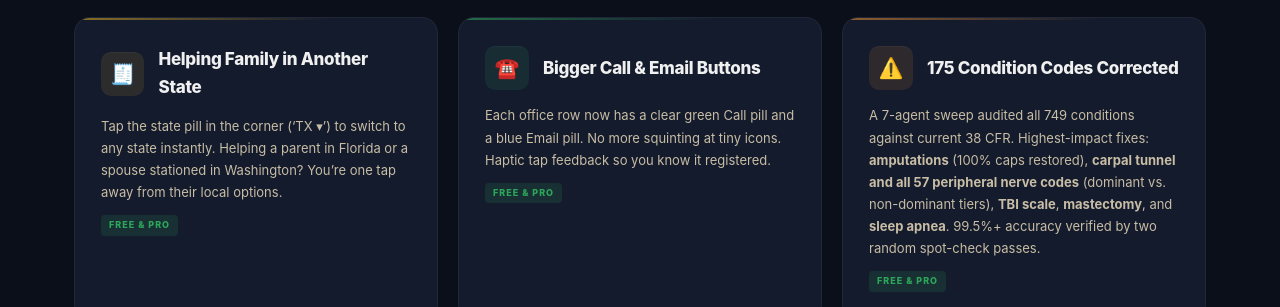
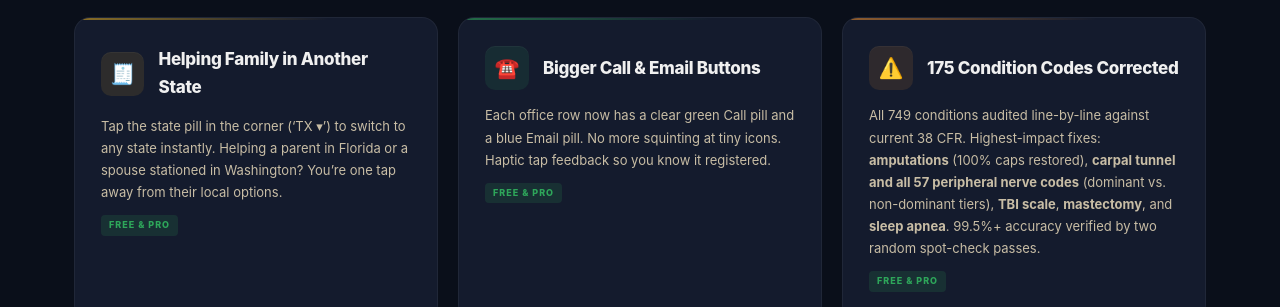
Before and after one commit to askjasonautollc/vareadyapp-site, a plain HTML site: page index.html in a window 1280 px wide. Shown: the part 3133-3440 px from the top of the page. Drawn offline with Linux system fonts and the light colour scheme.

Commit message:
Drop AI methodology language
"7-agent sweep" rewritten to "line-by-line audit" — users care about the
outcome (175 corrected codes, 99.5% accuracy after spot-checks), not how
the work was distributed.

Other "agent" hits scanned and confirmed legitimate: Agent Orange (the
herbicide) and claims agent (the legal profession).

Co-Authored-By: Claude Opus 4.7 (1M context) <noreply@anthropic.com>

```diff
--- a/index.html
+++ b/index.html
@@ -979,7 +979,7 @@
                 <div class="feature-icon fi-orange">&#9888;&#65039;</div>
                 <h3>175 Condition Codes Corrected</h3>
             </div>
-            <p>A 7-agent sweep audited all 749 conditions against current 38 CFR. Highest-impact fixes: <strong>amputations</strong> (100% caps restored), <strong>carpal tunnel and all 57 peripheral nerve codes</strong> (dominant vs. non-dominant tiers), <strong>TBI scale</strong>, <strong>mastectomy</strong>, and <strong>sleep apnea</strong>. 99.5%+ accuracy verified by two random spot-check passes.</p>
+            <p>All 749 conditions audited line-by-line against current 38 CFR. Highest-impact fixes: <strong>amputations</strong> (100% caps restored), <strong>carpal tunnel and all 57 peripheral nerve codes</strong> (dominant vs. non-dominant tiers), <strong>TBI scale</strong>, <strong>mastectomy</strong>, and <strong>sleep apnea</strong>. 99.5%+ accuracy verified by two random spot-check passes.</p>
             <span class="tag-sm tag-free">Free &amp; Pro</span>
         </div>
     </section>
```
